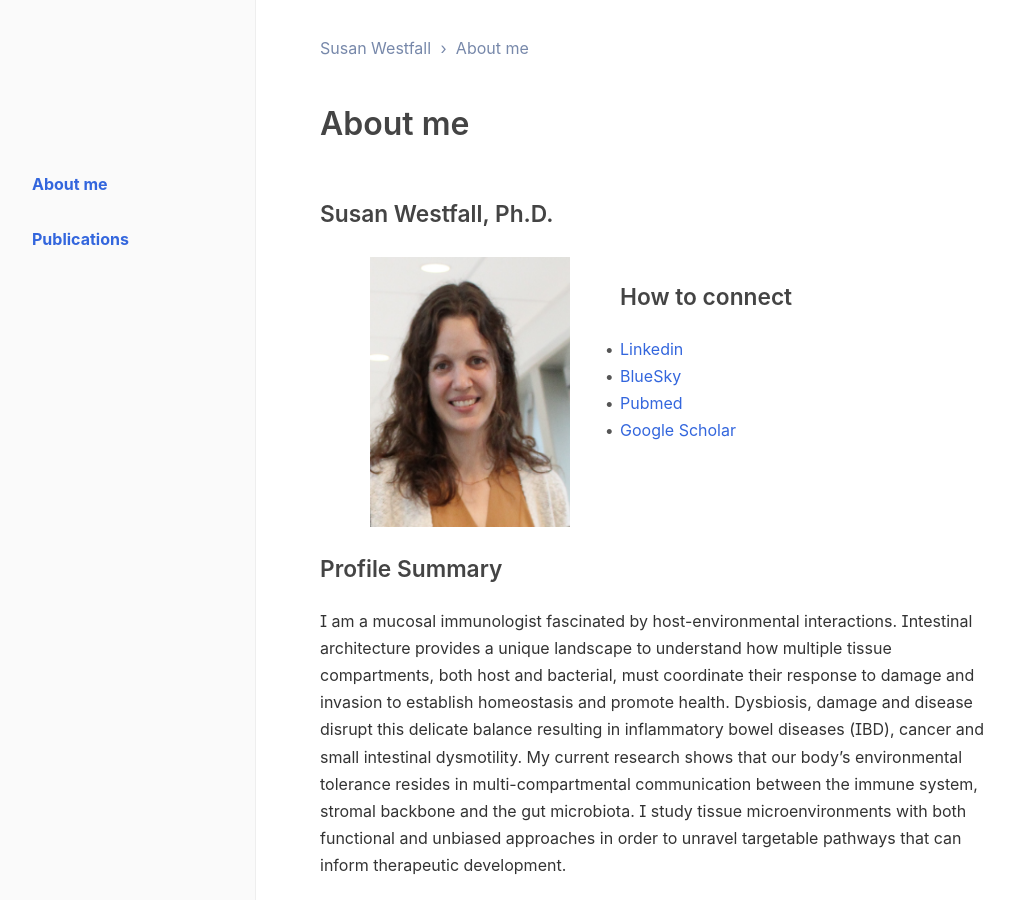
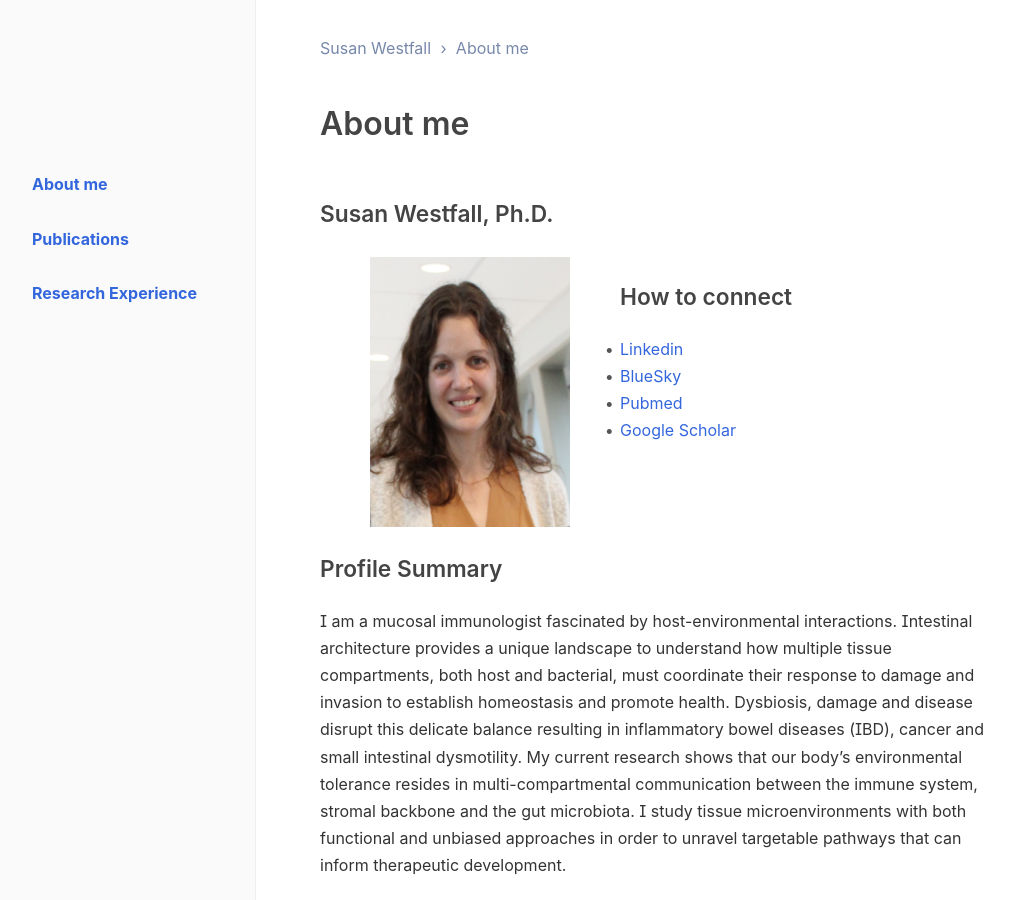
Before and after one commit to suswes/suswes.github.io, an MkDocs documentation site: the page built from docs/index.md, in a window 1280 px wide and 900 px high. Shown: the whole window, without its empty margins (112-1126 px from the left). Built offline with MkDocs 1.6.1, drawn with Linux system fonts in a browser that asks for light colours; some web fonts are replaced.

Commit message:
Added research exp page.

```diff
--- a/mkdocs.yml
+++ b/mkdocs.yml
@@ -2,6 +2,7 @@ site_name: Susan Westfall
 nav:
         - About me: index.md
         - Publications : publications.md
+        - Research Experience: researchexperience.md
 theme:
         name: null
         custom_dir: ./theme
```
